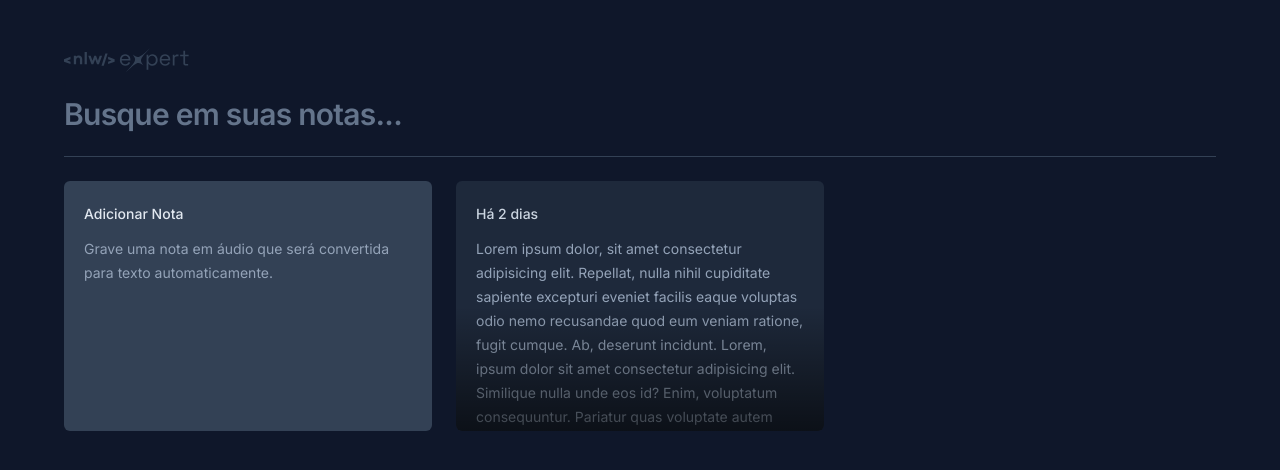
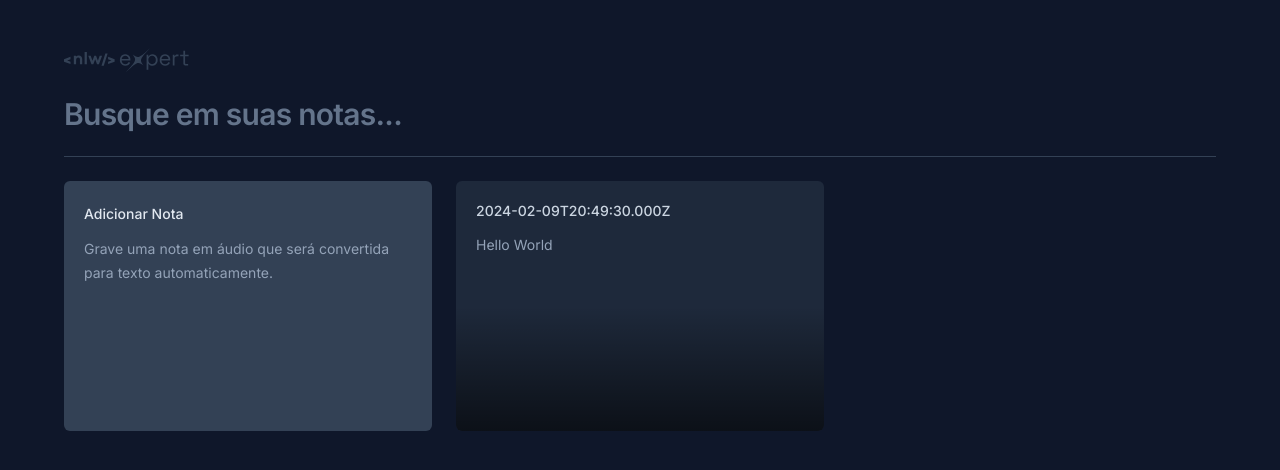
Before and after one commit to mateusribeiroo/notes, a React (Vite) app: page / in a window 1280 px wide. Shown: the top 470 px of the page. Built offline with nearby package versions, Linux system fonts and the light colour scheme.

Commit message:
feat: adiciona modal
utilizando a biblioteca dialog do radix criei a base do modal

```diff
--- a/package.json
+++ b/package.json
@@ -9,6 +9,7 @@
     "preview": "vite preview"
   },
   "dependencies": {
+    "@radix-ui/react-dialog": "^1.0.5",
     "react": "^18.2.0",
     "react-dom": "^18.2.0"
   },
--- a/src/app.tsx
+++ b/src/app.tsx
@@ -25,7 +25,10 @@
           </p>
         </div>
 
-        <NoteCard />
+        <NoteCard note={{
+          date: new Date(),
+          content: "Hello World"
+        }}/>
       </div>
     </div>
   )
--- a/src/components/note-card.tsx
+++ b/src/components/note-card.tsx
@@ -1,27 +1,53 @@
-export function NoteCard(){
+import * as Dialog from "@radix-ui/react-dialog";
+
+interface NoteCardProps {
+  note: {
+    date: Date
+    content: string
+  }
+}
+
+export function NoteCard({ note }: NoteCardProps){
   return (
-    <button className="
+    <Dialog.Root>
+      <Dialog.Trigger className="
         text-left
         rounded-md
-      p-5 space-y-3
+        p-5
+        gap-3
         overflow-hidden
         relative
         hover:ring-2
         focus-visible:ring-2
         outline-none
+        flex
+        flex-col
         hover:ring-slate-600
         bg-slate-800
         focus-visible:ring-lime-400
       ">
-      <span className="text-sm font-medium text-slate-300">Há 2 dias</span>
+        <span className="text-sm font-medium text-slate-300">{note.date.toISOString()}</span>
         <p className="text-sm leading-6 text-slate-400">
-        Lorem ipsum dolor, sit amet consectetur adipisicing elit. Repellat, nulla nihil cupiditate sapiente excepturi eveniet facilis eaque voluptas odio nemo recusandae quod eum veniam ratione, fugit cumque. Ab, deserunt incidunt.
-        Lorem, ipsum dolor sit amet consectetur adipisicing elit. Similique nulla unde eos id? Enim, voluptatum consequuntur. Pariatur quas voluptate autem modi sit vel eos nam, quae sequi quibusdam qui incidunt!
+          {note.content}
         </p>
 
         <div className="absolute bottom-0 left-0 right-0 h-1/2 bg-gradient-to-t
           from-black/60 to-black/0 pointer-events-none"
         />
-    </button>
+      </Dialog.Trigger>
+
+      <Dialog.Portal>
+        <Dialog.Overlay className="inset-0 fixed bg-black/50" />
+        <Dialog.Content className="fixed z-10 left-1/2 top-1/2 -translate-x-1/2
+        -translate-y-1/2 max-w-[640px] w-full h-[60vh] bg-slate-700 rounded-md flex flex-col outline-none">
+          <div className="flex flex-1 flex-col gap-3 p-5">
+          <span className="text-sm font-medium text-slate-300">{note.date.toISOString()}</span>
+          <p className="text-sm leading-6 text-slate-400">
+            {note.content}
+          </p>
+          </div>
+        </Dialog.Content>
+      </Dialog.Portal>
+    </Dialog.Root>
   )
 }
```
Also changed, not shown: 1 other file (tests, documents, lock files or other folders). Lines whose indentation alone changed are shown as unchanged.
